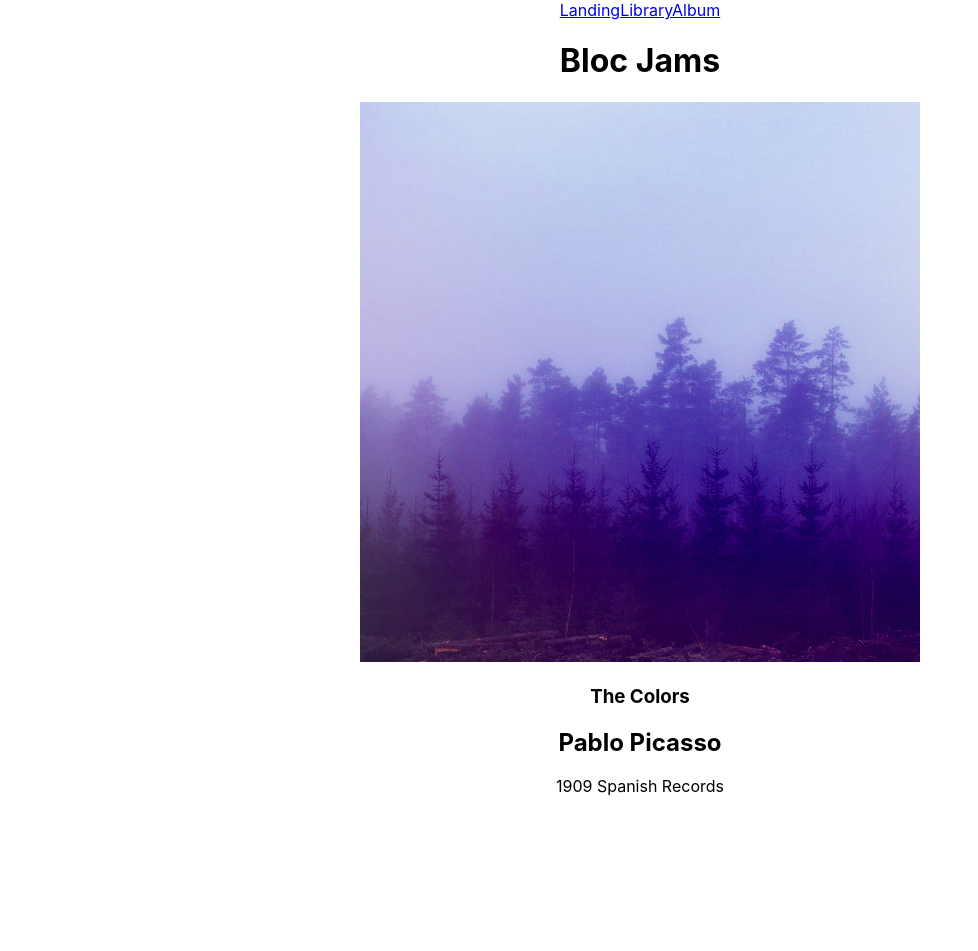
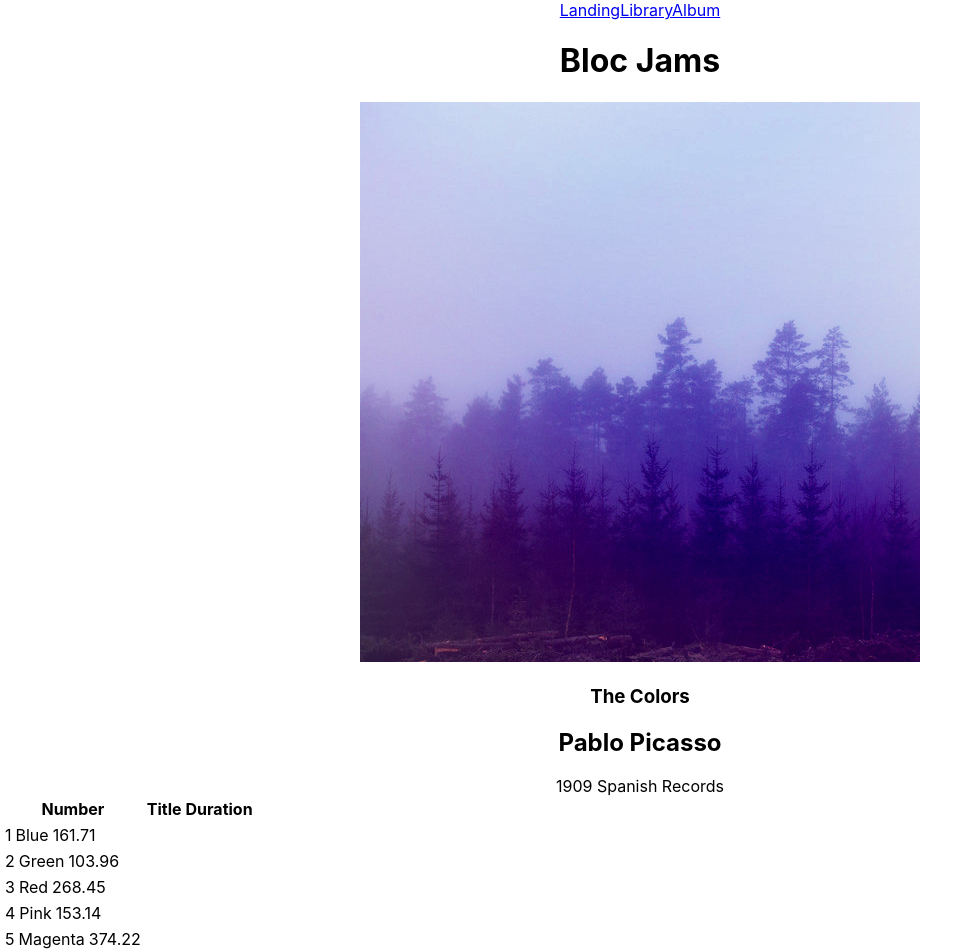
Before and after one commit to ATrovillion/bloc-jams-2020, a React (Create React App) app: page /album/the-colors in a window 1280 px wide. Shown: the top 951 px of the page, without its empty margins (0-978 px from the left). Before the commit the page ends 800 px from the top, so only its background shows below. Built offline with nearby package versions, Linux system fonts and the light colour scheme.

Commit message:
add completed components album assignment work

```diff
--- a/src/components/Album.js
+++ b/src/components/Album.js
@@ -31,6 +31,20 @@
                         <col id="song-duration-column" />
                     </colgroup>
                     <tbody>
+                        <tr>
+                               <th>Number</th>
+                               <th>Title</th>
+                               <th>Duration</th>
+                        </tr>
+                        <tr>
+                        {this.state.album.songs.map( (song, index) =>
+                            <div>
+                                <td>{index + 1}</td>
+                                <td>{song.title}</td>
+                                <td>{song.duration}</td>
+                            </div>
+                        )}
+                        </tr>
                     </tbody>
                 </table>
             </section>
```
